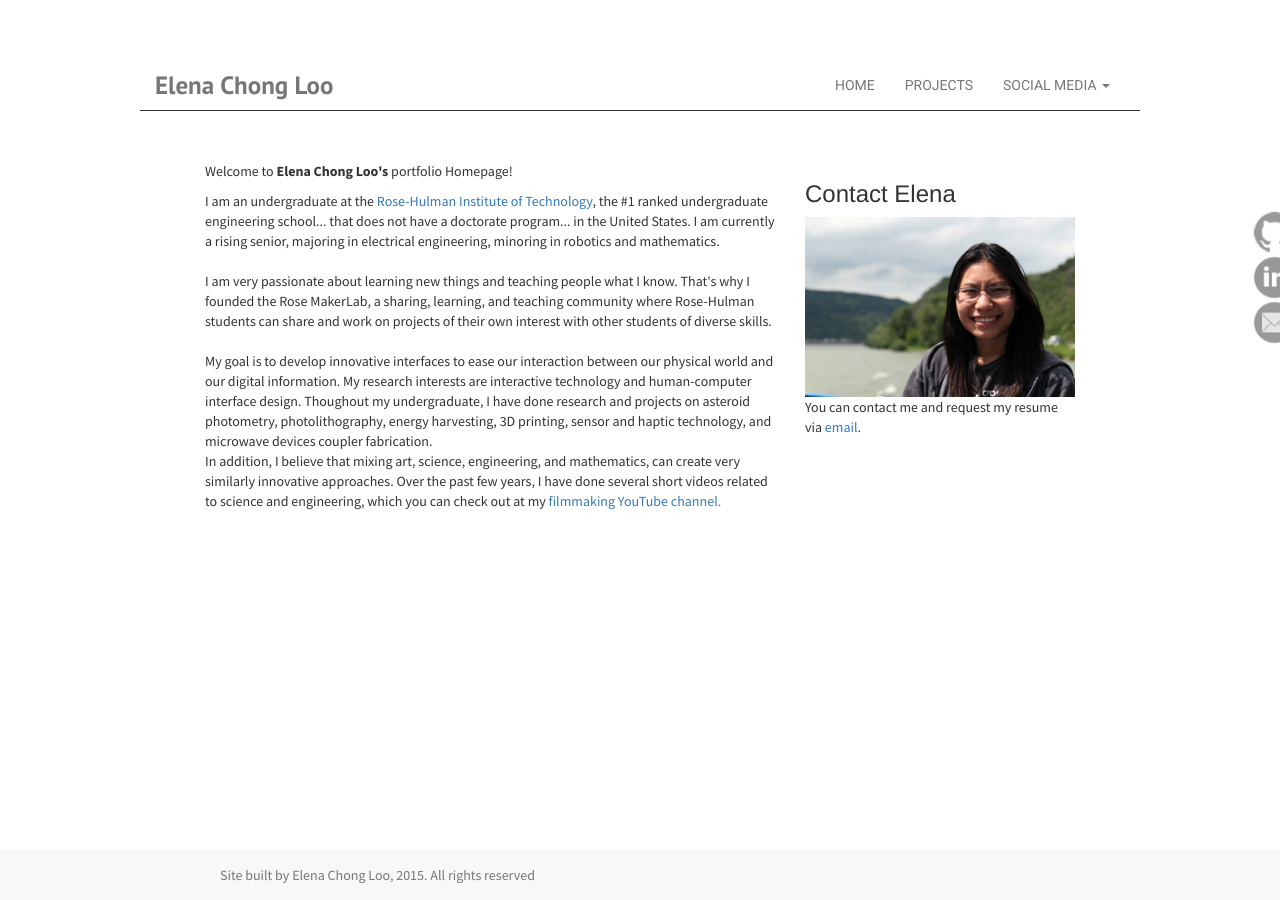
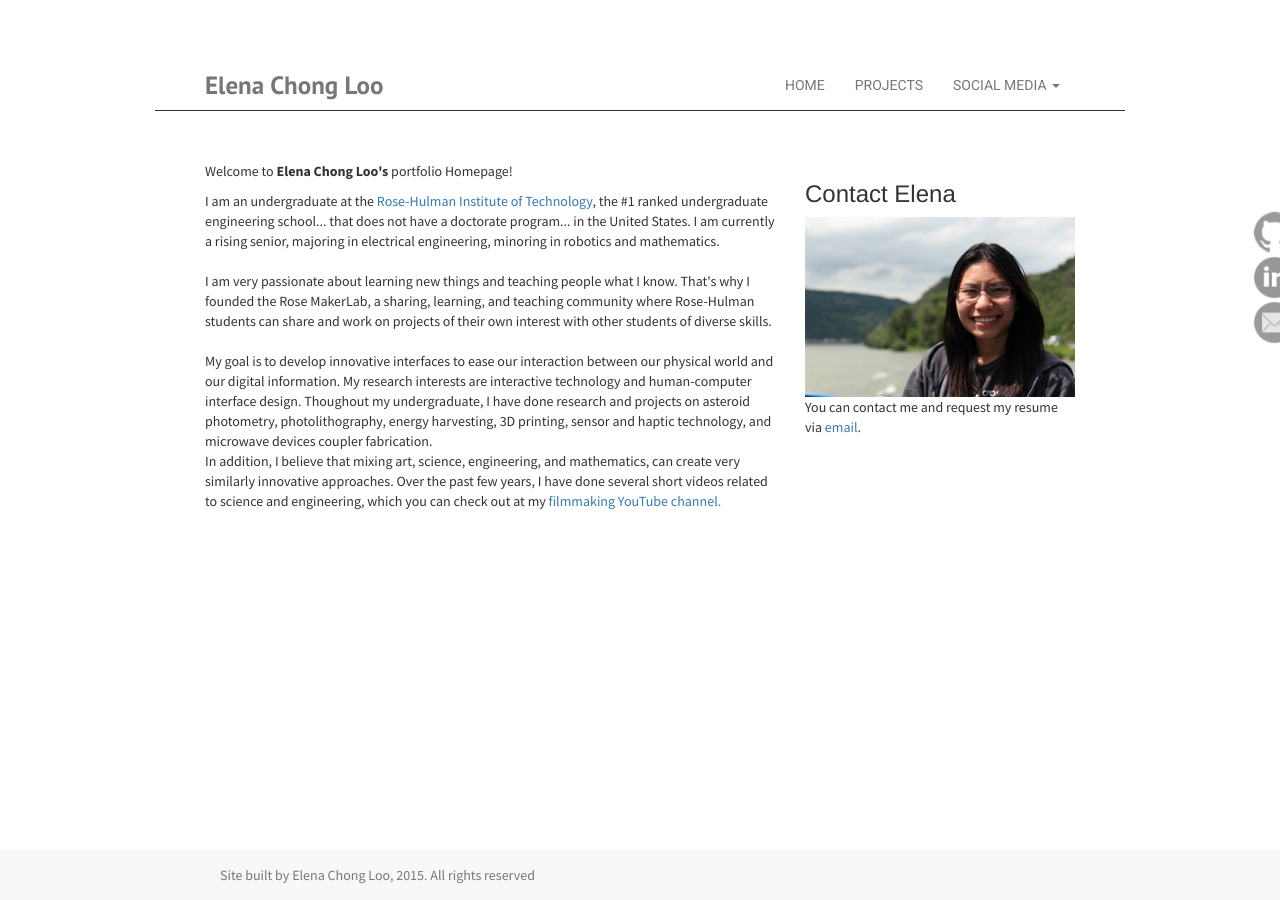
Before and after one commit to helenchg/elenachong.com, a Jekyll site: the page built from index.html, in a window 1280 px wide. Built offline with Jekyll 4.4.1, drawn with Linux system fonts in a browser that asks for light colours; nearby versions of some CDN libraries.

Commit message:
changed the default layout

```diff
--- a/_layouts/default.html
+++ b/_layouts/default.html
@@ -1,5 +1,5 @@
 <!DOCTYPE html>
-<html>
+<html lang="en">
     <head>
         <title>{{ page.title}} </title>
 		<meta name="viewport" content="width=device-width, initial-scale=1">
@@ -13,9 +13,9 @@
     </head>
     <body>
         <!-- Top Navigation Bar -->
-<div style="width:1000px;margin: auto auto;">
+<div style="width:970px;margin: auto auto;">
     <nav class="navbar navbar-default">
-      <div class="container-fluid">
+      <div class="container">
         <!-- Brand and toggle get grouped for better mobile display -->
         <div class="navbar-header">
           <button type="button" class="navbar-toggle collapsed" data-toggle="collapse" data-target="#bs-example-navbar-collapse-1">
```
